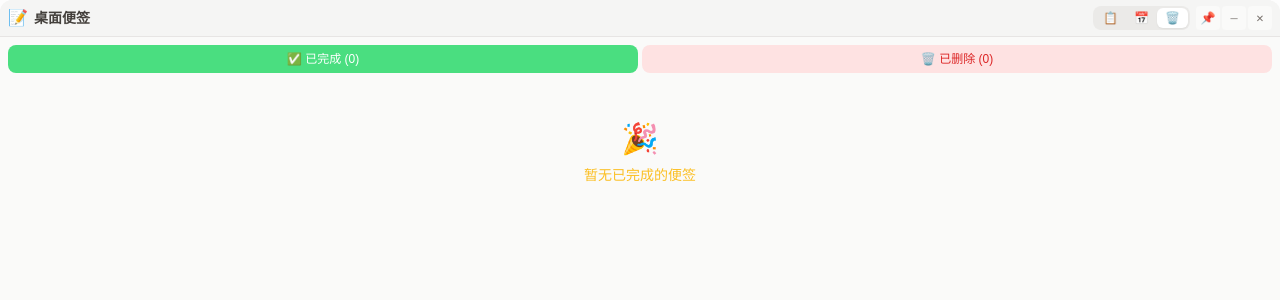
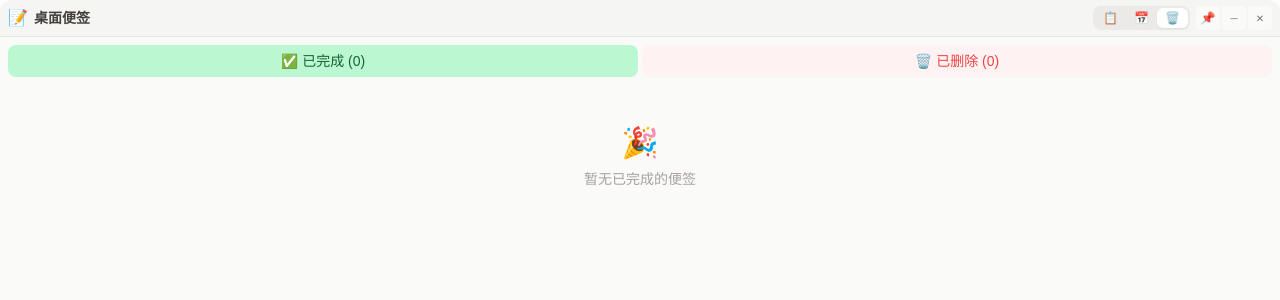
Before and after one commit to GDCP1613157420/bianqian, a React (Vite) app: page / in a window 1280 px wide. Both pictures are taken after a click on the button "🗑️". Shown: the top 300 px of the page. Built offline with nearby package versions, Linux system fonts and the light colour scheme.

Commit message:
Update src/components/TrashView.tsx: soft colors, larger fonts, external detail panel, archive time

```diff
--- a/src/components/TrashView.tsx
+++ b/src/components/TrashView.tsx
@@ -8,6 +8,22 @@ interface Props {
   onRestore: (id: string) => void;
   onDeleteForever: (id: string) => void;
   onClear: (status: NoteStatus) => void;
+}
+
+function getPeriod(note: Note): string {
+  const created = new Date(note.createdAt);
+  const done = note.doneAt ? new Date(note.doneAt) : new Date();
+  const diffMs = done.getTime() - created.getTime();
+  const diffMin = Math.floor(diffMs / 60000);
+  const diffHr = Math.floor(diffMin / 60);
+  const diffDay = Math.floor(diffHr / 24);
+  if (diffMin < 1) return "刚刚";
+  if (diffMin < 60) return `${diffMin}分钟`;
+  if (diffHr < 24) return `${diffHr}小时`;
+  if (diffDay < 30) return `${diffDay}天`;
+  const diffMonth = Math.floor(diffDay / 30);
+  if (diffMonth < 12) return `${diffMonth}个月`;
+  return `${Math.floor(diffMonth / 12)}年`;
 }
 
 export default function TrashView({ notes, onRestore, onDeleteForever, onClear }: Props) {
@@ -23,20 +39,20 @@ export default function TrashView({ notes, onRestore, onDeleteForever, onClear }
       <div className="flex gap-1 p-2">
         <button
           onClick={() => setTab("done")}
-          className={`flex-1 py-1.5 rounded-lg text-xs font-medium transition-colors ${
+          className={`flex-1 py-1.5 rounded-lg text-sm font-medium transition-colors ${
             tab === "done"
-              ? "bg-green-400 text-white"
-              : "bg-green-100 text-green-700 hover:bg-green-200"
+              ? "bg-green-200 text-green-800"
+              : "bg-green-50 text-green-600 hover:bg-green-100"
           }`}
         >
           ✅ 已完成 ({doneList.length})
         </button>
         <button
           onClick={() => setTab("deleted")}
-          className={`flex-1 py-1.5 rounded-lg text-xs font-medium transition-colors ${
+          className={`flex-1 py-1.5 rounded-lg text-sm font-medium transition-colors ${
             tab === "deleted"
-              ? "bg-red-400 text-white"
-              : "bg-red-100 text-red-600 hover:bg-red-200"
+              ? "bg-red-200 text-red-700"
+              : "bg-red-50 text-red-500 hover:bg-red-100"
           }`}
         >
           🗑️ 已删除 ({deletedList.length})
@@ -45,7 +61,7 @@ export default function TrashView({ notes, onRestore, onDeleteForever, onClear }
 
       <div className="flex-1 overflow-y-auto px-2 pb-2">
         {list.length === 0 ? (
-          <div className="flex flex-col items-center justify-center py-10 text-amber-400">
+          <div className="flex flex-col items-center justify-center py-10 text-stone-400">
             <div className="text-3xl mb-2">{tab === "done" ? "🎉" : "🗑️"}</div>
             <div className="text-sm">{emptyText}</div>
           </div>
@@ -60,13 +76,13 @@ export default function TrashView({ notes, onRestore, onDeleteForever, onClear }
       </div>
 
       {list.length > 0 && (
-        <div className="p-2 border-t border-amber-100">
+        <div className="p-2 border-t border-stone-100">
           <button
             onClick={() => {
               if (confirm(`确定清空${tab === "done" ? "已完成" : "已删除"}的全部便签？`))
                 onClear(tab);
             }}
-            className="w-full py-1.5 rounded-lg bg-gray-100 text-gray-500 hover:bg-red-100 hover:text-red-600 text-xs transition-colors"
+            className="w-full py-1.5 rounded-lg bg-stone-100 text-stone-500 hover:bg-red-100 hover:text-red-600 text-sm transition-colors"
           >
             清空{tab === "done" ? "已完成" : "已删除"}
           </button>
@@ -95,7 +111,6 @@ function TrashList({
         onMarkDone={() => {}}
         onTrash={() => {}}
       />
-      {/* 自定义渲染：每行加还原/删除按钮 */}
       <NoteActions notes={notes} tab={tab} onRestore={onRestore} onDeleteForever={onDeleteForever} />
     </div>
   );
@@ -117,22 +132,23 @@ function NoteActions({
       {notes.map((n) => (
         <div
           key={n.id}
-          className={`rounded-lg p-2 border text-sm ${
-            tab === "done" ? "bg-green-50 border-green-200" : "bg-gray-50 border-gray-200"
+          className={`rounded-lg p-2.5 border text-sm ${
+            tab === "done" ? "bg-green-50 border-green-200" : "bg-stone-50 border-stone-200"
           }`}
         >
           <div className="flex items-start justify-between gap-2">
             <div className="flex-1 min-w-0">
-              <div className={`font-bold text-gray-700 ${tab === "done" ? "line-through decoration-green-400" : ""}`}>
+              <div className={`font-bold text-stone-700 ${tab === "done" ? "line-through decoration-green-400" : ""}`}>
                 {n.title}
               </div>
               {n.body && (
-                <div className={`text-xs text-gray-600 mt-0.5 whitespace-pre-wrap break-words ${tab === "done" ? "line-through decoration-green-400" : ""}`}>
+                <div className={`text-xs text-stone-600 mt-0.5 whitespace-pre-wrap break-words ${tab === "done" ? "line-through decoration-green-400" : ""}`}>
                   {n.body}
                 </div>
               )}
-              <div className="text-[10px] text-gray-400 mt-1 flex items-center gap-2 flex-wrap">
+              <div className="text-[11px] text-stone-400 mt-1 flex items-center gap-2 flex-wrap">
                 <span>📅 {n.createdAt.split("T")[0]}</span>
+                <span>⏱ 处理时长：{getPeriod(n)}</span>
                 {n.doneAt && (
                   <span>
                     {tab === "done" ? "✅" : "🗑️"} {formatTime(n.doneAt)}
@@ -149,7 +165,7 @@ function NoteActions({
             <div className="flex gap-1 shrink-0">
               <button
                 onClick={() => onRestore(n.id)}
-                className="px-2 py-1 text-xs rounded bg-amber-100 text-amber-700 hover:bg-amber-200"
+                className="px-2 py-1 text-xs rounded bg-stone-100 text-stone-600 hover:bg-stone-200"
               >
                 ↩️
               </button>
@@ -157,7 +173,7 @@ function NoteActions({
                 onClick={() => {
                   if (confirm("永久删除？")) onDeleteForever(n.id);
                 }}
-                className="px-2 py-1 text-xs rounded bg-red-100 text-red-600 hover:bg-red-200"
+                className="px-2 py-1 text-xs rounded bg-red-50 text-red-500 hover:bg-red-100"
               >
                 ✕
               </button>
```
